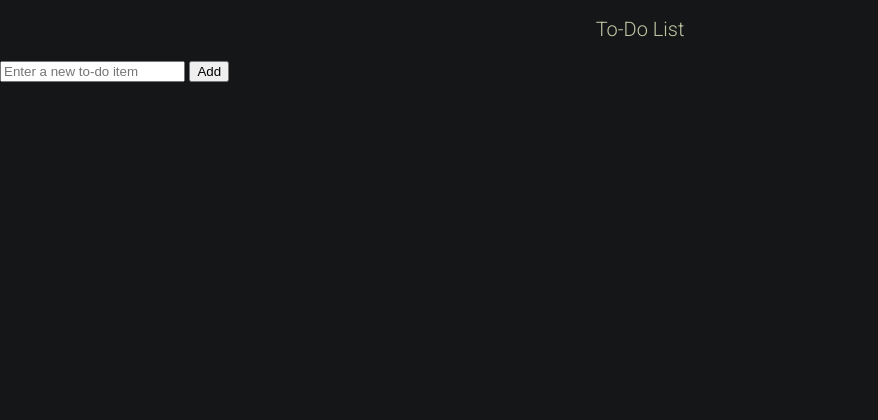
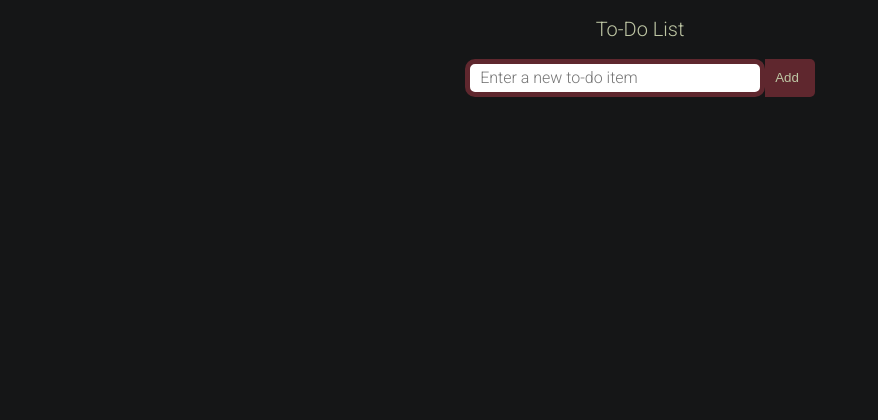
Before and after one commit to VenaMaybe/first_flask_site, a Flask app: page /todo/ in a window 1280 px wide. Shown: the top 420 px of the page, without its empty margins (0-878 px from the left). Run offline with Flask 3, Linux system fonts and the light colour scheme.

Commit message:
Styling forum and learning css

```diff
--- a/static/css/style.css
+++ b/static/css/style.css
@@ -10,66 +10,77 @@
     --padding-horizontal: 5%;
 }
 
+*, *::before, *::after {
+    box-sizing: inherit;
+}
+
+html {
+    box-sizing: border-box;
+}
+
 body {
     font-family: 'Roboto', sans-serif;
     font-weight: 300;
     /*font-style: italic;*/
     font-size: 115%;
-
     margin: 0;
     padding: 0;
     background-color: var(--background-color);
+    color: var(--text-color)
 }
+
 .content {
     padding-top: 10px;
+    padding-bottom: 3.5rem;
     padding-inline: var(--padding-horizontal);
-    max-width: 40rem;
+    max-width: 45rem;
     margin: 0 auto;
-    color: var(--text-color);
+}
 
-}
 .numbered-paragraphs{
     counter-reset: paragraph;
 }
+
 .numbered-paragraphs p {
     counter-increment: paragraph;
     position: relative;
     margin-left: 1.875rem;
 }
+
 .numbered-paragraphs p::before {
     content: counter(paragraph) ". ";
     position:absolute;
     left: -1.875rem
 }
+
 hr {
     border: none;
     height: 10px;
-    background-color: var(--secondary-color); /* Your favorite color */
+    background-color: var(--secondary-color);
     margin-top: 0px;
     margin-bottom: 0px;
     border-radius: 3px;
     width: 80%;
     max-width: 700px;
 }
+
 h1 {
     font-family: 'Roboto', sans-serif;
     font-weight: 300;
     /*font-style: italic;*/
     font-size: 1.25rem;
     text-align: center;
-    color: var(--text-color);
-
     padding-block: 0.25rem 0.25rem;
 }
+
 ul {
     color: var(--text-color)
 }
+
 li {
     padding: 0.5rem;
 }
-/*a {
-    color: var(--accent-color)
-}*/
+
 .button {
     display: block;
     width: 18%;
@@ -79,10 +90,48 @@ li {
     color: var(--text-color);
     text-align: center;
     border-radius: 5px;
+    text-decoration: none;
+}
+
+.button:hover {
+    background-color: var(--accent-color);
+}
+
+form {
+    display: flex;
+    justify-content: center;
+    align-items: center;
+    height: 38px;
+}
+
+.input-todo {
+    padding: 10px;
+    font-size: 1rem;
+    font-family: 'Roboto', sans-serif;
+    font-weight: 300;
+    width: 300px;
+    border: 5px solid var(--secondary-color);
+    border-radius: 10px 10px 10px 10px; /* Rounded corners on the left */
+    margin: 0;
+    height: 100%;
+}
+
+.input-todo:focus {
+    outline: none;
+}
+
+
+.btn-add {
+    padding: 0.25rem 0.625rem;
+    width: 1rem auto;
+    padding-right: 1rem;
+    background-color: var(--secondary-color);
+    color: var(--text-color);
+    text-align: left;
+    border-radius: 0 5px 5px 0;
     text-decoration: none; /* Removes underline from links */
-}
-.button:hover {
-    background-color: var(--accent-color); /* Slightly darker on hover */
+    height: 100%;
+    border: none;
 }
 
 .btn-remove {
@@ -94,8 +143,10 @@ li {
     text-align: center;
     border-radius: 5px;
     text-decoration: none; /* Removes underline from links */
+    border: none; /* Removes the border */
 }
-.btn-remove:hover {
+
+.btn-remove:hover, .btn-add:hover {
     background-color: var(--accent-color);
 }
 
@@ -105,16 +156,17 @@ li {
     display: flex;
     justify-content: center;
     align-items: center;
-
     color: var(--text-color);
     font-size: 2.5rem;
 }
+
 .main {
     padding: 1.25rem;
     padding-top: 0px;
     background-color: var(--background-color); /* Light grey background */
     text-align: center;
 }
+
 .navbar {
     background-color: var(--secondary-color); /* Dark background for the navbar */
     overflow: hidden; /* Clears floats */
--- a/templates/todo.html
+++ b/templates/todo.html
@@ -3,8 +3,8 @@
 {% block content %}
     <h1>To-Do List</h1>
     <form action="/add" method="post">
-        <input type="text" name="todo" placeholder="Enter a new to-do item">
-        <button type="submit">Add</button>
+        <input type="text" name="todo" placeholder="Enter a new to-do item" class="input-todo">
+        <button type="submit" class="btn-add">Add</button>
     </form>
     <ul>
         {% for todo in todos %}
```
